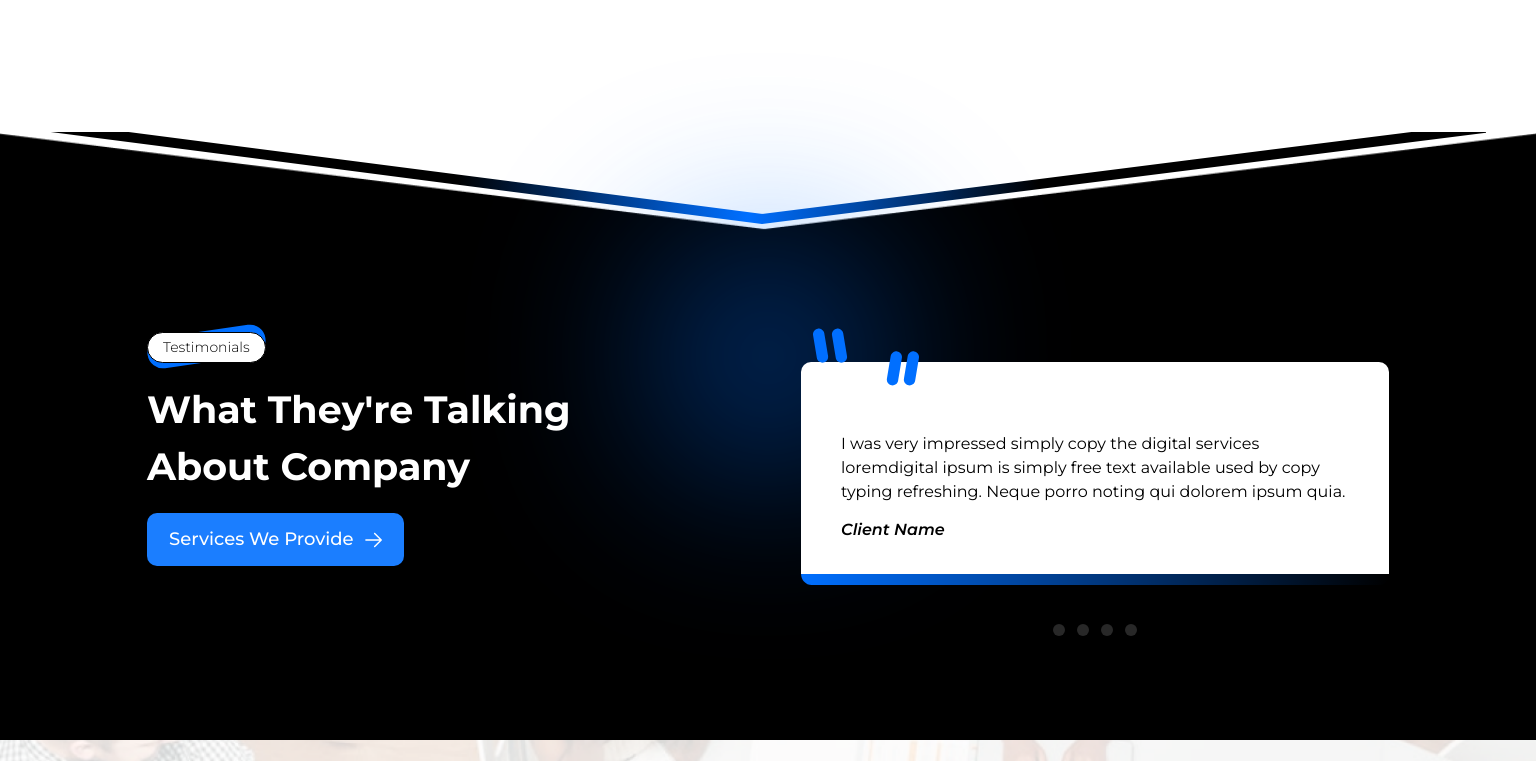
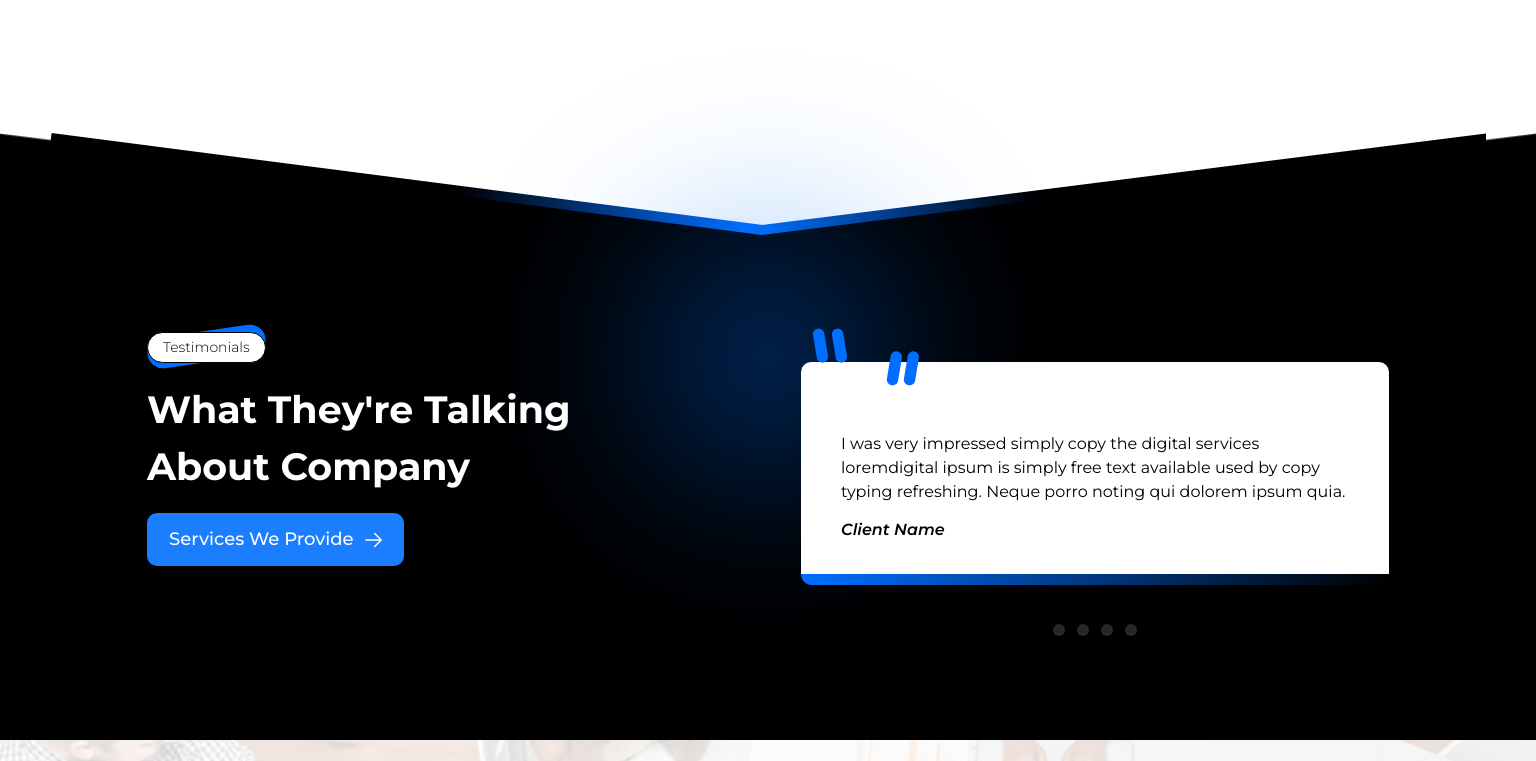
Before and after one commit to mudassir7732/Jataq-Technologies, a React (Create React App) app: page / in a window 1536 px wide. Shown: the part 2960-3721 px from the top of the page. Built offline with nearby package versions, Linux system fonts and the light colour scheme.

Commit message:
Updated code

```diff
--- a/src/App.css
+++ b/src/App.css
@@ -38,6 +38,17 @@
       background-position: center -10px, center top;
   }
 }
+@media (min-width: 1420px){
+  .background-dynamic{
+    background-position: center 1px, center top;
+  }
+}
+
+@media (min-width: 1550px){
+  .background-dynamic{
+    background-position: center 5px, center top;
+  }
+}
 
 
 .App-header {
```
